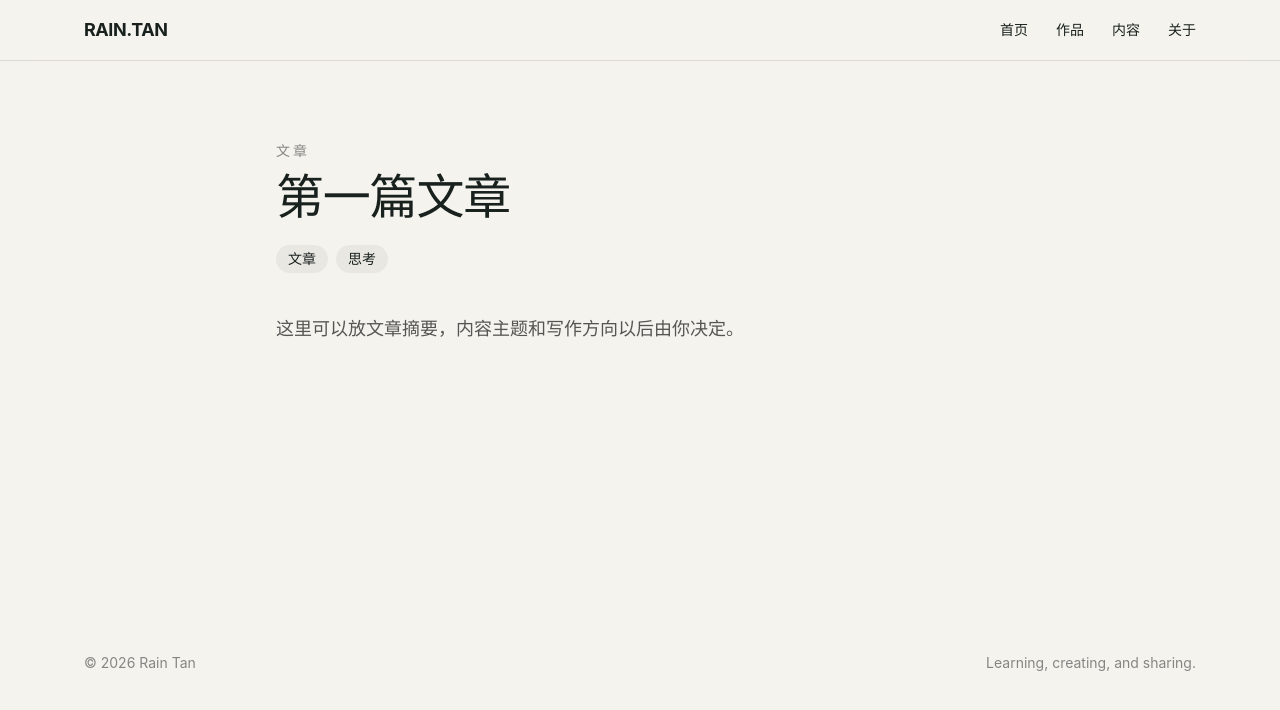
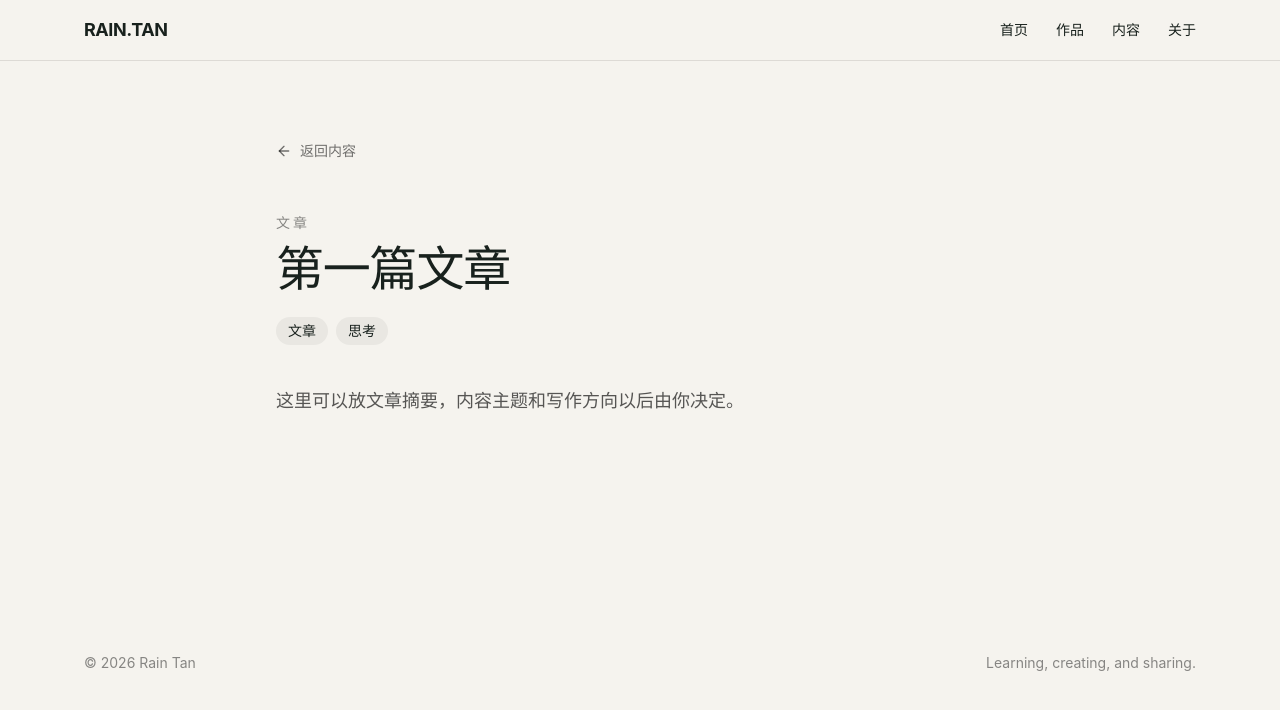
Before and after one commit to DHDSB/rain-portfolio, a React (Vite) app: page /content/article-1 in a window 1280 px wide. Shown: the top 710 px of the page. Built offline with nearby package versions, Linux system fonts and the light colour scheme.

Commit message:
修改ContentDetailPage.jsx，添加返回导航

```diff
--- a/src/pages/ContentDetailPage.jsx
+++ b/src/pages/ContentDetailPage.jsx
@@ -1,4 +1,9 @@
-import { Link, useParams } from "react-router-dom";
+import {
+  Link,
+  useParams,
+} from "react-router-dom";
+import { ArrowLeft } from "lucide-react";
+
 import { contentItems } from "../data/content.js";
 
 export default function ContentDetailPage() {
@@ -10,7 +15,7 @@ export default function ContentDetailPage() {
 
   if (!item) {
     return (
-      <main className="mx-auto min-h-[70vh] max-w-6xl px-5 py-20">
+      <main className="mx-auto min-h-[70vh] max-w-3xl px-5 py-20">
         <h1 className="text-5xl font-semibold">
           内容不存在
         </h1>
@@ -25,9 +30,27 @@ export default function ContentDetailPage() {
     );
   }
 
+  const backPath =
+    item.category === "作品"
+      ? "/works"
+      : "/writing";
+
+  const backText =
+    item.category === "作品"
+      ? "返回作品"
+      : "返回内容";
+
   return (
     <main className="mx-auto min-h-[70vh] max-w-3xl px-5 py-20">
-      <p className="text-sm uppercase tracking-[0.22em] text-black/45">
+      <Link
+        to={backPath}
+        className="inline-flex items-center text-sm text-black/55 transition hover:text-[#d76444]"
+      >
+        <ArrowLeft className="mr-2 h-4 w-4" />
+        {backText}
+      </Link>
+
+      <p className="mt-12 text-sm uppercase tracking-[0.22em] text-black/45">
         {item.category}
       </p>
 
```
